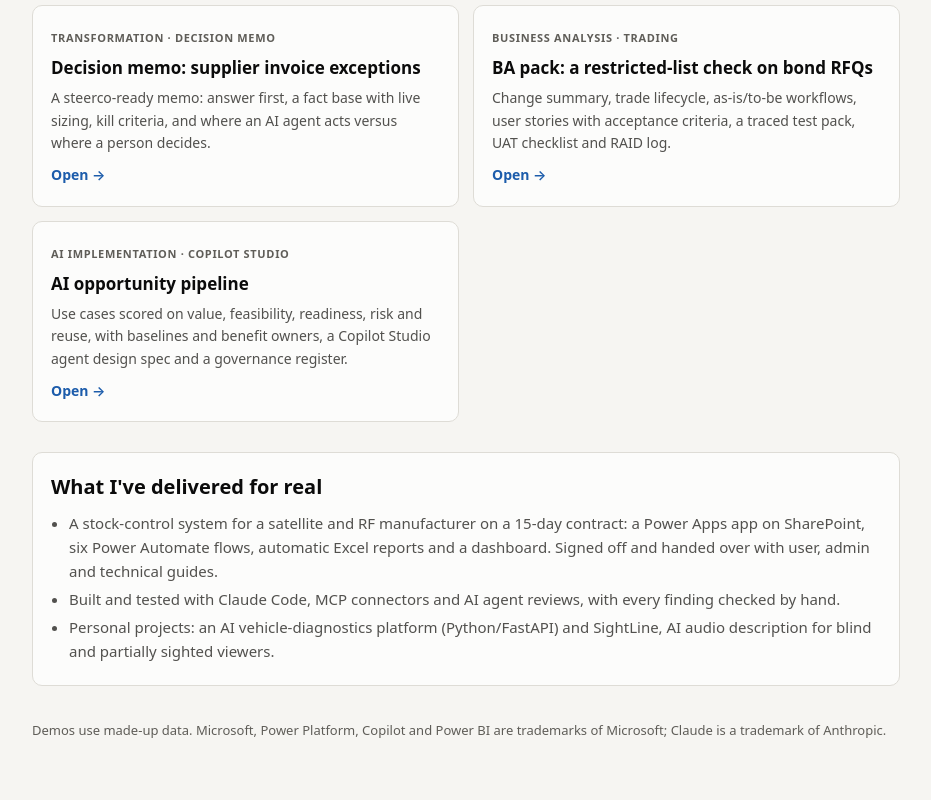
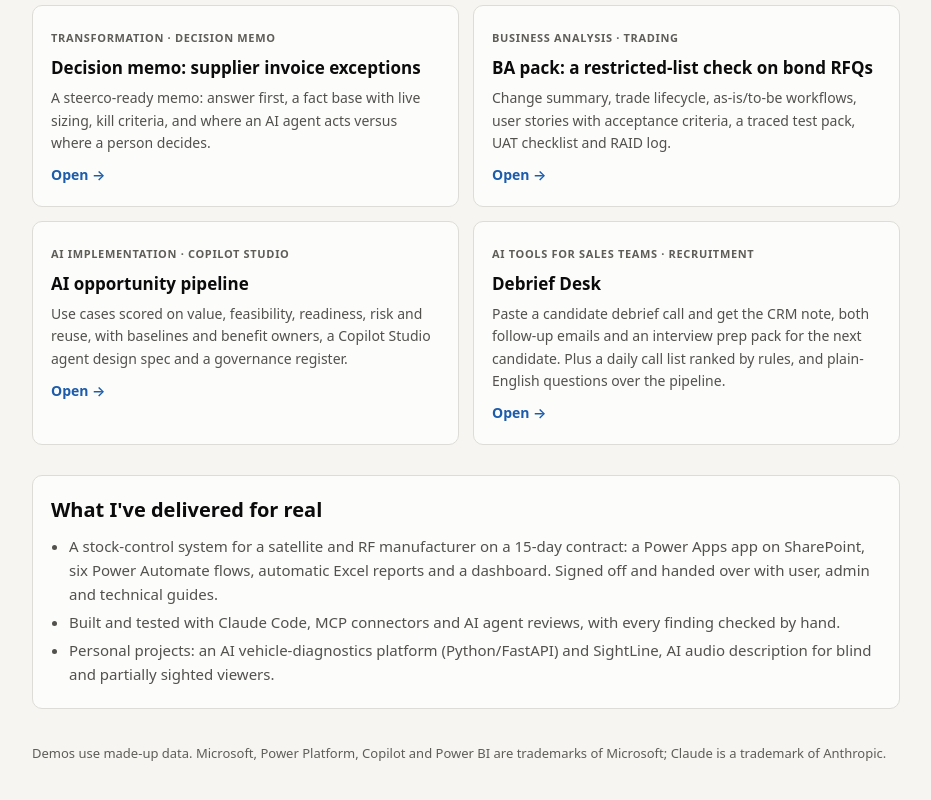
Before and after one commit to saeedfzn/saeedfzn.github.io, a plain HTML site: page index.html in a window 1280 px wide. Shown: the part 1725-2525 px from the top of the page, without its empty margins (174-1105 px from the left). Drawn offline with Linux system fonts and the light colour scheme.

Commit message:
Add Debrief Desk
Co-Authored-By: Claude Fable 5.2 <noreply@anthropic.com>
Claude-Session: https://claude.ai/code/session_01EcGgVpnLFKBqAo6eKzwKQC

```diff
--- a/index.html
+++ b/index.html
@@ -58,6 +58,7 @@ footer{margin-top:34px;font-size:13px;color:var(--muted)}
     <a class="card" href="https://saeedfzn.github.io/process-insight-memo/"><span class="tag">Transformation · decision memo</span><h3>Decision memo: supplier invoice exceptions</h3><p>A steerco-ready memo: answer first, a fact base with live sizing, kill criteria, and where an AI agent acts versus where a person decides.</p><span class="go">Open →</span></a>
     <a class="card" href="https://saeedfzn.github.io/etrading-ba-pack/"><span class="tag">Business analysis · trading</span><h3>BA pack: a restricted-list check on bond RFQs</h3><p>Change summary, trade lifecycle, as-is/to-be workflows, user stories with acceptance criteria, a traced test pack, UAT checklist and RAID log.</p><span class="go">Open →</span></a>
     <a class="card" href="https://saeedfzn.github.io/ai-opportunity-pipeline/"><span class="tag">AI implementation · Copilot Studio</span><h3>AI opportunity pipeline</h3><p>Use cases scored on value, feasibility, readiness, risk and reuse, with baselines and benefit owners, a Copilot Studio agent design spec and a governance register.</p><span class="go">Open →</span></a>
+    <a class="card" href="https://saeedfzn.github.io/debrief-desk/"><span class="tag">AI tools for sales teams · recruitment</span><h3>Debrief Desk</h3><p>Paste a candidate debrief call and get the CRM note, both follow-up emails and an interview prep pack for the next candidate. Plus a daily call list ranked by rules, and plain-English questions over the pipeline.</p><span class="go">Open →</span></a>
   </div>
 
   <div class="real">
```
